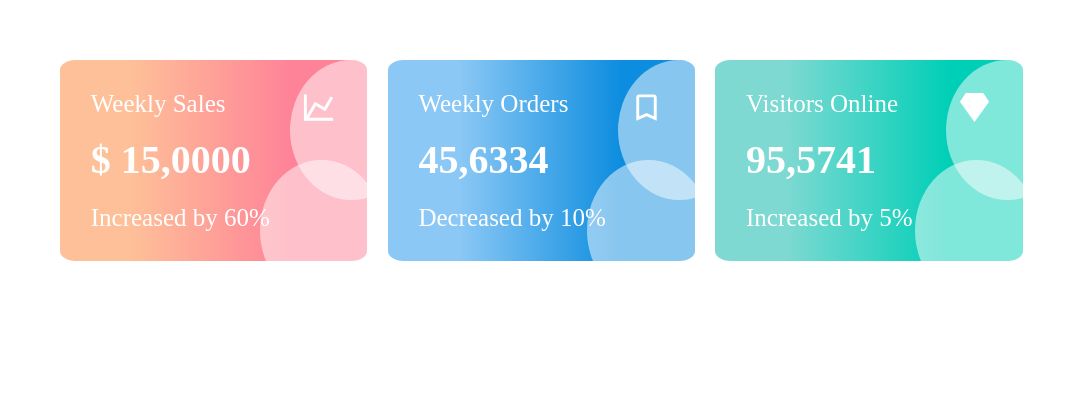
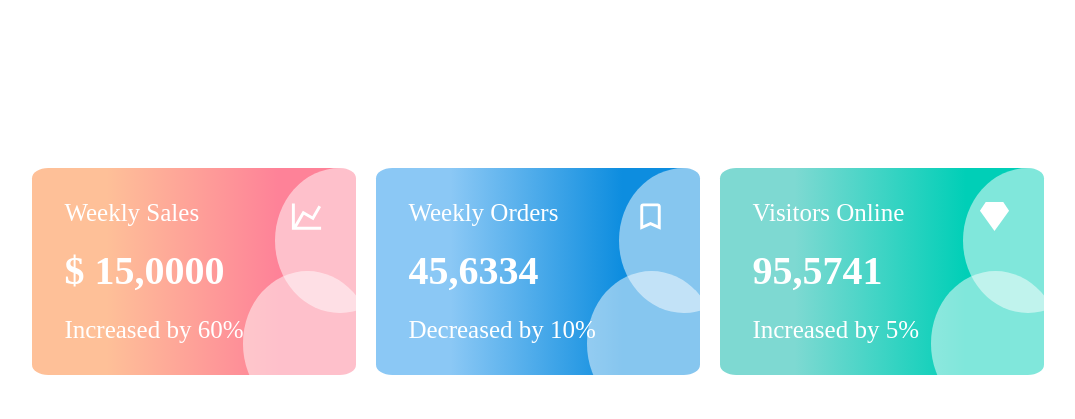
Before and after one commit to ruroma18/cards-task, a plain HTML site: page index.html in a window 1280 px wide. Shown: the part 132-551 px from the top of the page, without its empty margins (68-1143 px from the left). Drawn offline with Linux system fonts and the light colour scheme.

Commit message:
Refactoring

```diff
--- a/assets/css/style.css
+++ b/assets/css/style.css
@@ -6,21 +6,21 @@
 
 .card-container {
   font-size: 0;
-  margin: 15% 10%;
+  margin: 300px 100px;
 }
 
-.pink-card-container,
-.blue-card-container,
-.green-card-container {
+.first-card-container,
+.second-card-container,
+.third-card-container {
   display: inline-block;
   position: relative;
   width: 30%;
   height: 30%;
-  margin-right: 2%;
+  margin-right: 20px;
   border-radius: 5%;
 }
 
-.pink-card-container {
+.first-card-container {
   background: linear-gradient(
     90deg,
     rgba(254, 192, 152, 1) 23%,
@@ -28,7 +28,7 @@
   );
 }
 
-.blue-card-container {
+.second-card-container {
   background: linear-gradient(
     90deg,
     rgba(139, 200, 245, 1) 23%,
@@ -36,7 +36,7 @@
   );
 }
 
-.green-card-container {
+.third-card-container {
   background: linear-gradient(
     90deg,
     rgba(126, 217, 210, 1) 23%,
--- a/index.html
+++ b/index.html
@@ -10,8 +10,8 @@
   </head>
   <body>
     <main>
-      <section class="card-container">
-        <section class="pink-card-container">
+      <div class="card-container">
+        <section class="first-card-container">
           <section class="card-text">
             <p class="upper-card-text">Weekly Sales</p>
             <p class="middle-card-text">$ 15,0000</p>
@@ -22,7 +22,7 @@
           <div class="second-circle"></div>
         </section>
 
-        <section class="blue-card-container">
+        <section class="second-card-container">
           <section class="card-text">
             <p class="upper-card-text">Weekly Orders</p>
             <p class="middle-card-text">45,6334</p>
@@ -37,7 +37,7 @@
           <div class="second-circle"></div>
         </section>
 
-        <section class="green-card-container">
+        <section class="third-card-container">
           <section class="card-text">
             <p class="upper-card-text">Visitors Online</p>
             <p class="middle-card-text">95,5741</p>
@@ -47,7 +47,7 @@
           <div class="first-circle"></div>
           <div class="second-circle"></div>
         </section>
-      </section>
+      </div>
     </main>
   </body>
 </html>
```
